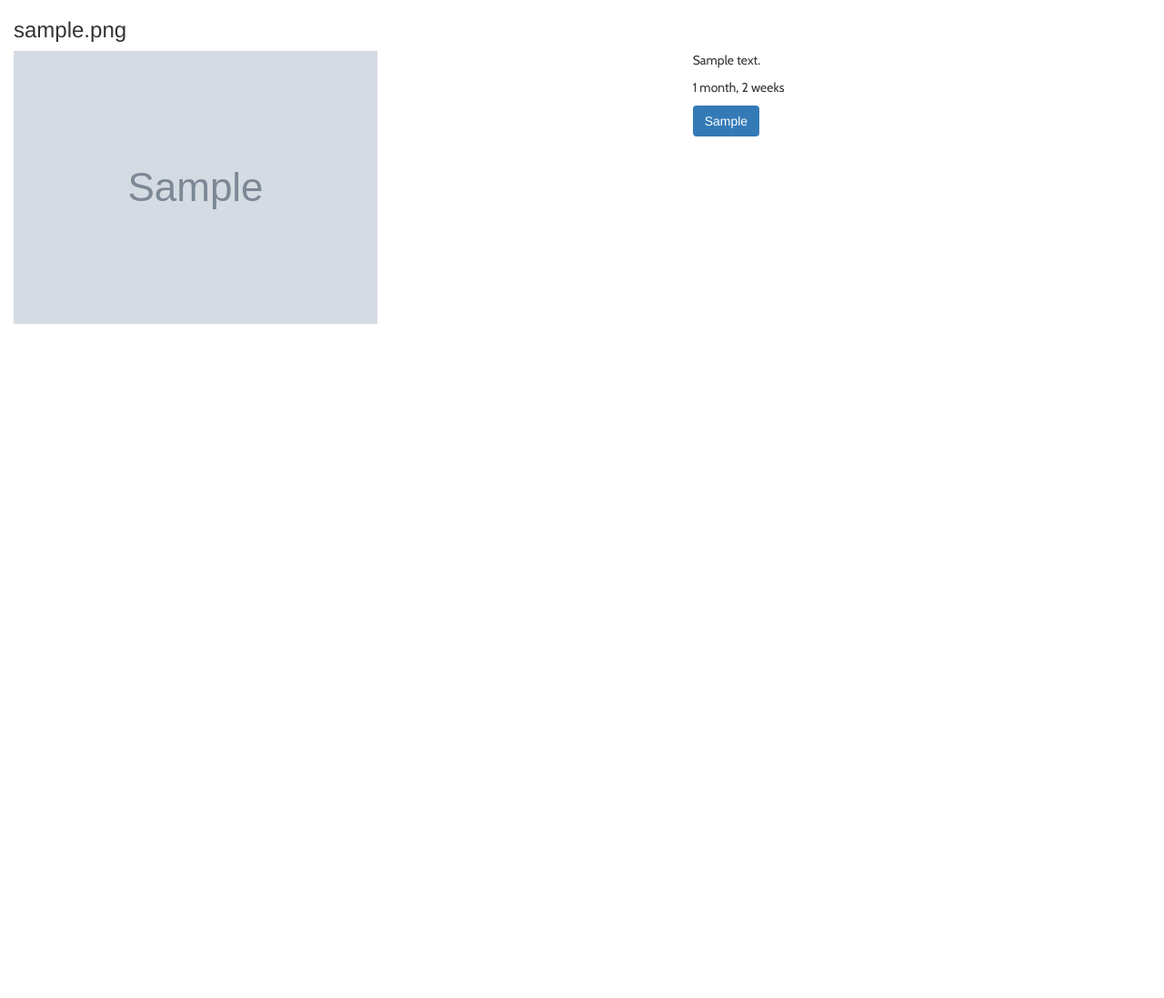
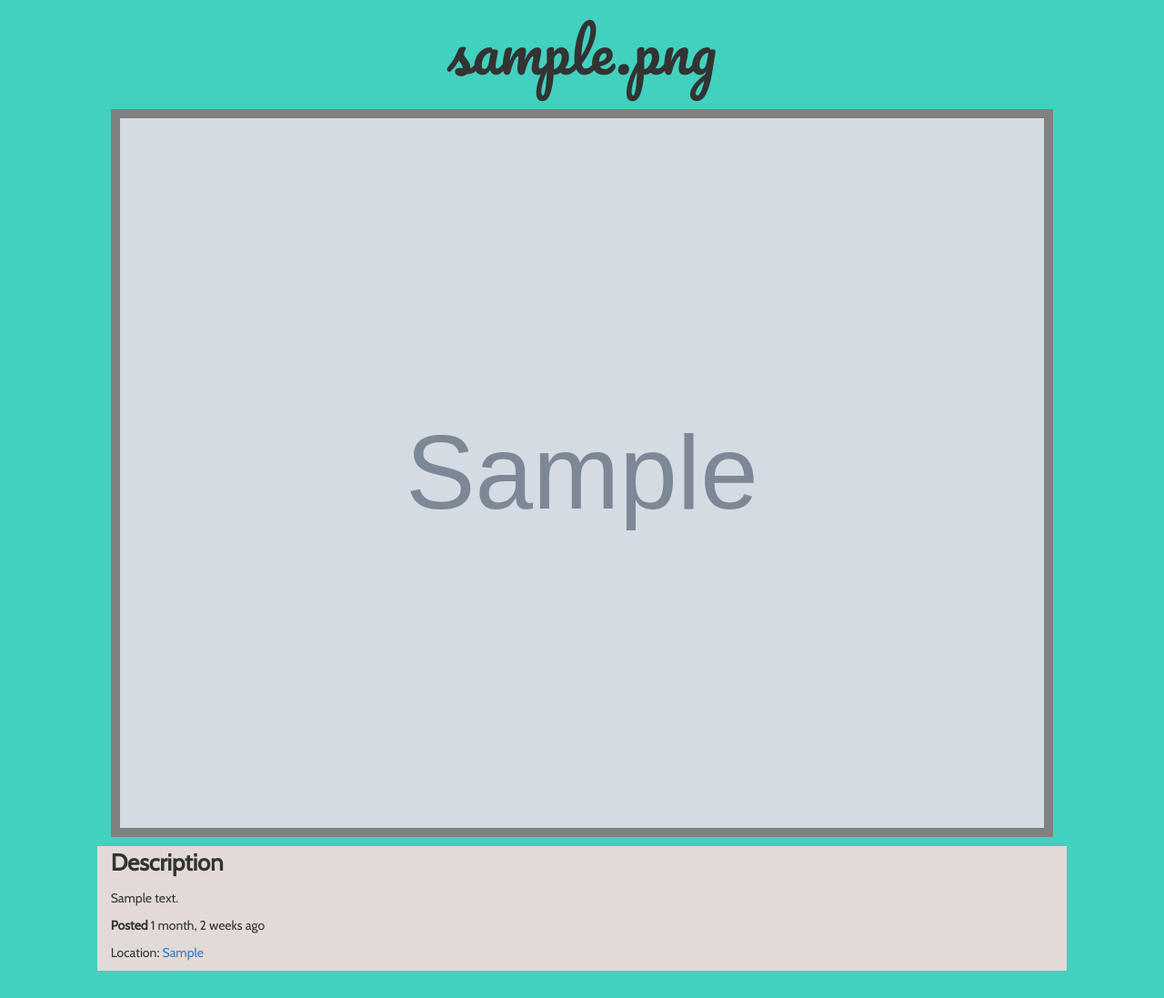
Before and after one commit to IanMK-1/gallery, a Django app: page /image/1 in a window 1280 px wide. Shown: the part 52-1149 px from the top of the page at 91% size. Before the commit the page ends 408 px from the top, so only its background shows below. Run offline with Django 3.2, Linux system fonts and the light colour scheme; tables that the repository leaves empty hold one stand-in row (values such as "Sample post"); grey boxes marked "Sample" are stand-in pictures; some libraries are stand-ins or nearby versions.

Commit message:
Add styling to single_image.html

```diff
--- a/gallery/templates/single_image.html
+++ b/gallery/templates/single_image.html
@@ -1,23 +1,38 @@
 {% extends 'base.html' %}
 
 {% block content %}
+    <div class="single">
         <div class="container-fluid">
             <div class="row">
-            <div class="container-fluid">
+                <div class="col-md-12">
                     <h3>{{specific_image.image_name}}</h3>
                 </div>
             </div>
             <div class="row">
-            <div class="col-md-6">
-                <img src="{{specific_image.image.url}}" class="img-responsive" alt="loading image...">
+                <div class="col-md-1">
+
+                </div>
+                <div class="col-md-10">
+                    <img src="{{specific_image.image.url}}" id="single_image" class="img-responsive" alt="loading image...">
                 </div>
                 <div class="col-md-1">
 
                 </div>
-            <div class="col-md-5">
-                <p>{{specific_image.description}}</p>
-                <p>{{specific_image.image_location.time_posted|timesince}}</p>
-                <a href="{% url 'Filter_image' specific_image.image_location.location %}" class="btn bg-primary">{{specific_image.image_location.location}}</a>
+
+            </div>
+            <div class="row">
+                <div class="col-md-1">
+
+                </div>
+                <div class="col-md-10 info">
+                    <p style="font-size: 2vw;"><b>Description</b></p>
+                    <p id="desc">{{specific_image.description}}</p>
+                    <p><b>Posted </b>{{specific_image.image_location.time_posted|timesince}} ago</p>
+                    <p>Location: <a href="{% url 'Filter_image' specific_image.image_location.location %}" >{{specific_image.image_location.location}}</a></p>
+                </div>
+                <div class="col-md-1">
+
+                </div>
             </div>
         </div>
     </div>
--- a/static/css/base.css
+++ b/static/css/base.css
@@ -65,3 +65,25 @@ img:hover {
     display:block;
     z-index:999;
 }
+h3 {
+    font-family: 'Pacifico', cursive;
+    font-size: 5vw;
+    margin-bottom: 30px;
+    text-align: center;
+}
+#single_image {
+    padding: 10px;
+    background-color: gray;
+    height: 100vh;
+    margin: auto;
+}
+.single {
+    margin: 0;
+    background-color: rgb(66, 209, 190);
+}
+.info {
+    background-color: rgb(226, 217, 217);
+    margin: auto;
+    margin-bottom: 30px;
+    margin-top: 10px;
+}
```
Lines whose indentation alone changed are shown as unchanged.
